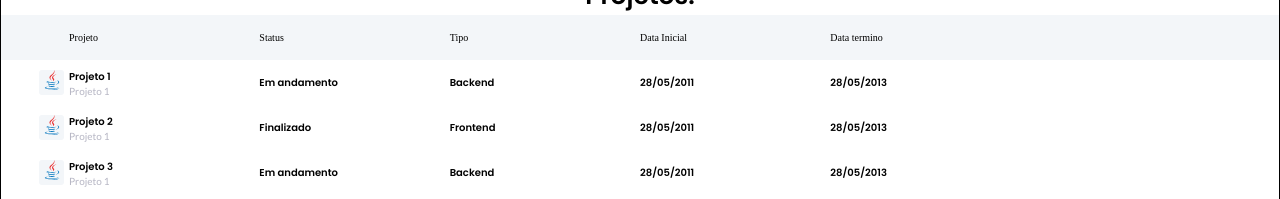
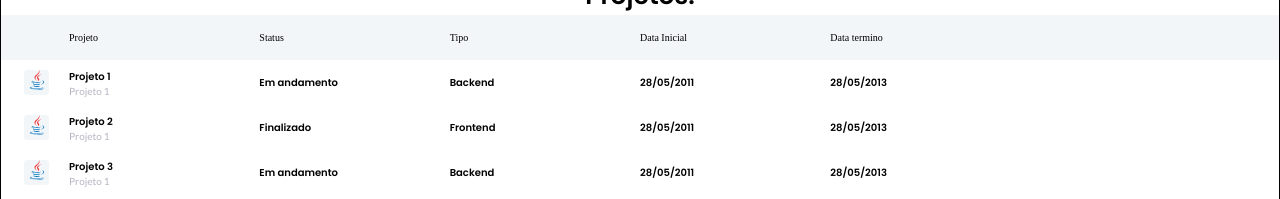
Before and after one commit to wesquel/portfolio, a React (Create React App) app: page / in a window 1280 px wide. Shown: the part 753-952 px from the top of the page. Built offline with nearby package versions, Linux system fonts and the light colour scheme.

Commit message:
brand update

```diff
--- a/src/components/Brand/index.jsx
+++ b/src/components/Brand/index.jsx
@@ -5,7 +5,7 @@ export const Brand = ({ brand }) => {
   return (
     <Styled.Brand>
       <div>
-        <img src={brand} />
+        <img src={brand} alt="java brand" />
       </div>
     </Styled.Brand>
   );
--- a/src/components/Brand/styles.js
+++ b/src/components/Brand/styles.js
@@ -3,7 +3,7 @@ import styled, { css } from "styled-components";
 export const Brand = styled.div`
   ${() => css`
     position: absolute;
-    margin-left: -30px;
+    margin-left: -45px;
     display: flex;
     height: 2.5em;
     width: 2.5em;
```
